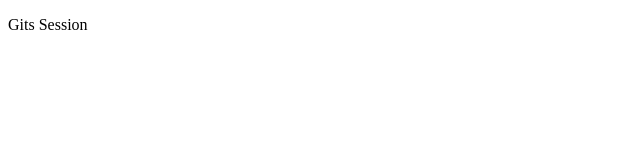
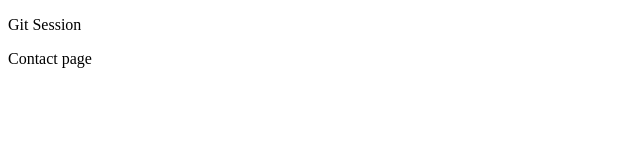
Before and after one commit to gaurav260731/GeeksForGeeks, a plain HTML site: page index.html in a window 1280 px wide. Shown: the full height of the page, 0-640 px from the left. Drawn offline with Linux system fonts and the light colour scheme.

Commit message:
feat: new list added

```diff
--- a/index.html
+++ b/index.html
@@ -6,6 +6,7 @@
     <title>Git Sessions</title>
 </head>
 <body>
-    <p>Gits Session</p>
+    <p>Git Session</p>
+    <p>Contact page</p>
 </body>
 </html>
```
